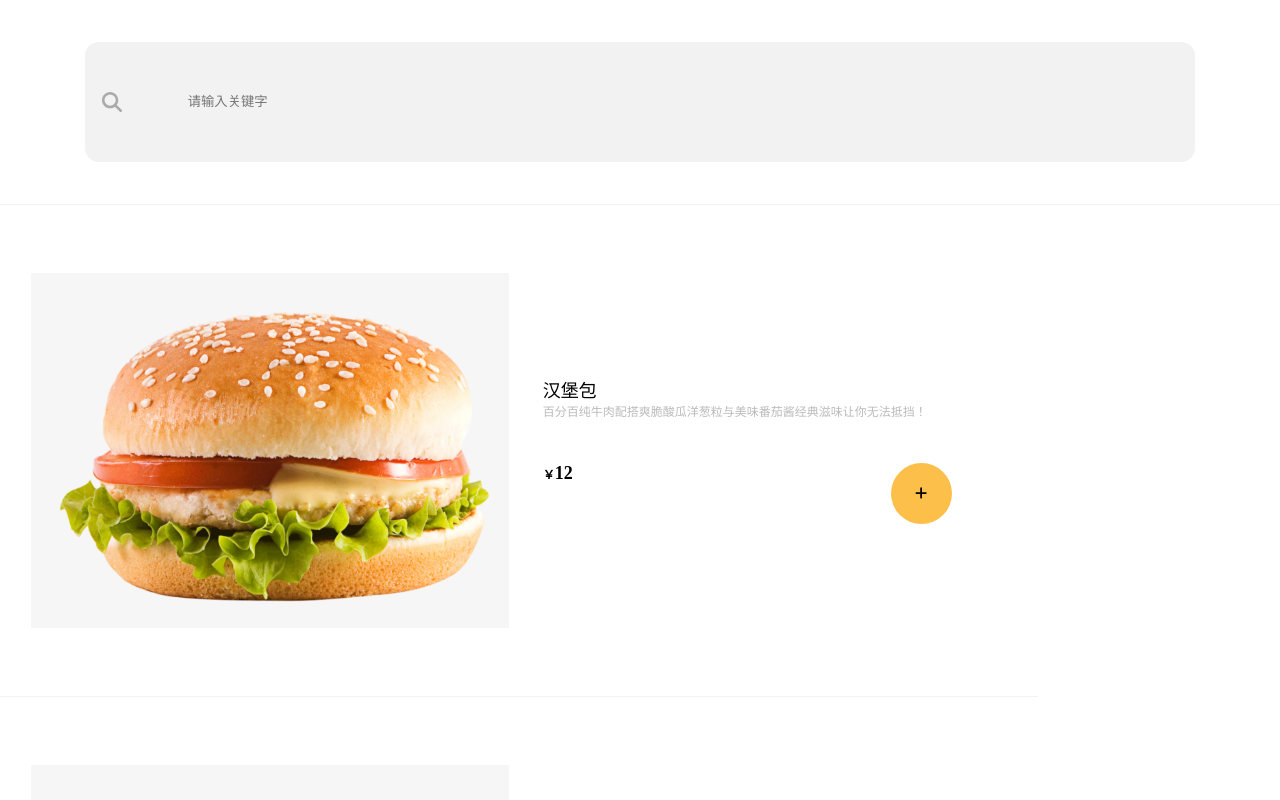
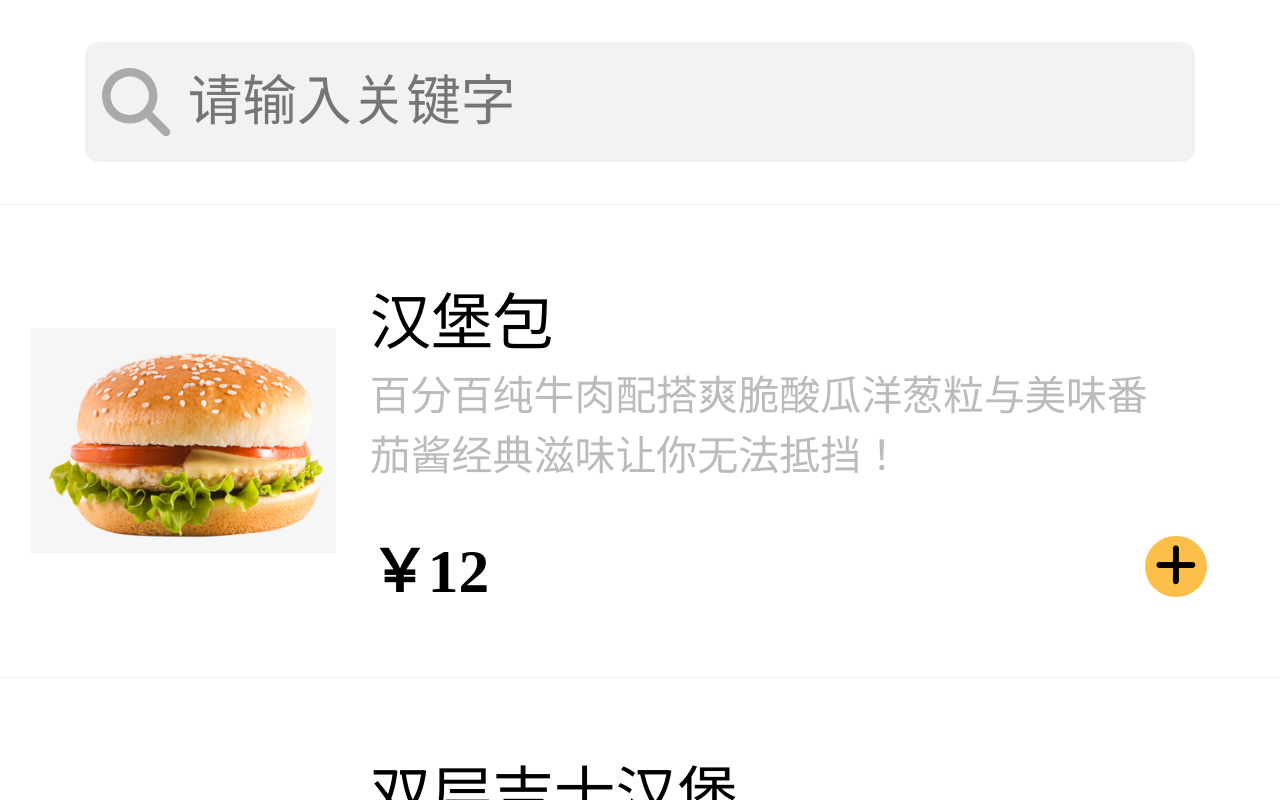
Before and after one commit to Timesi/frontend_react, a React (Create React App) app: page / in a window 1280 px wide. Built offline with nearby package versions, Linux system fonts and the light colour scheme.

Commit message:
complete p64_fix_font_size_problem

```diff
--- a/src/components/FilterMeals/FilterMeals.module.css
+++ b/src/components/FilterMeals/FilterMeals.module.css
@@ -25,11 +25,12 @@
     background-color: #f2f2f2;
     padding-left: 60rem;
     outline: none;
+    font-size: 32rem;
 }
 
 .SearchIcon {
     color: #aaa;
-    font-size: 20px;
+    font-size: 40rem;
     position: absolute;
     left: 10rem;
 }
--- a/src/components/Meals/Meal/Meal.module.css
+++ b/src/components/Meals/Meal/Meal.module.css
@@ -19,14 +19,14 @@ img {
 
 .Title {
     font-weight: normal;
-    font-size: 18px;
+    font-size: 36rem;
     margin: 0;
 }
 
 .Desc {
     margin: 0;
     color: #bbb;
-    font-size: 12px;
+    font-size: 24rem;
     padding-right: 40rem;
 }
 
@@ -39,10 +39,10 @@ img {
 
 .Price {
     font-weight: bold;
-    font-size: 18px;
+    font-size: 36rem;
 }
 
 .Price::before {
     content: '￥';
-    font-size: 12px;
+    font-size: 34rem;
 }
--- a/src/components/UI/Counter/Counter.module.css
+++ b/src/components/UI/Counter/Counter.module.css
@@ -11,7 +11,7 @@
     height: 36rem;
     line-height: 36rem;
     border-radius: 50%;
-    font-size: 14px;
+    font-size: 28rem;
     padding: 0;
 }
 
@@ -21,6 +21,6 @@
 }
 
 .count {
-    font-size: 18px;
+    font-size: 36rem;
     margin: 0 5px;
 }
```
